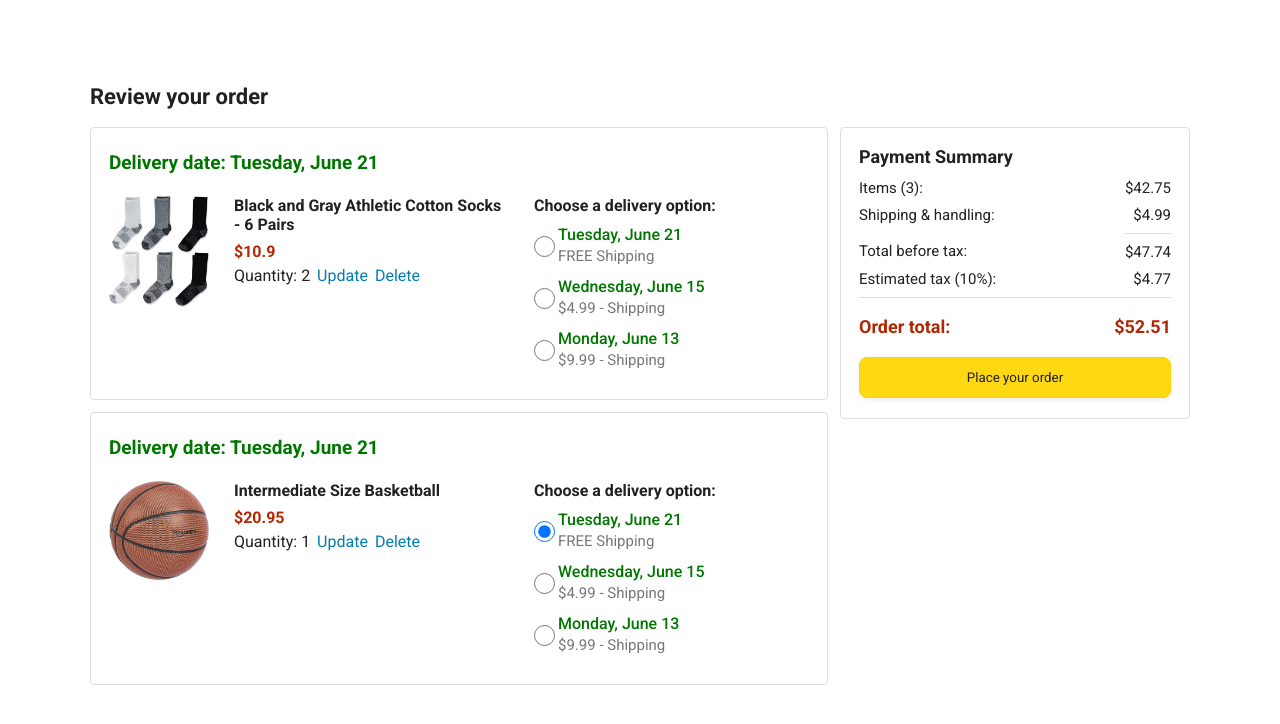
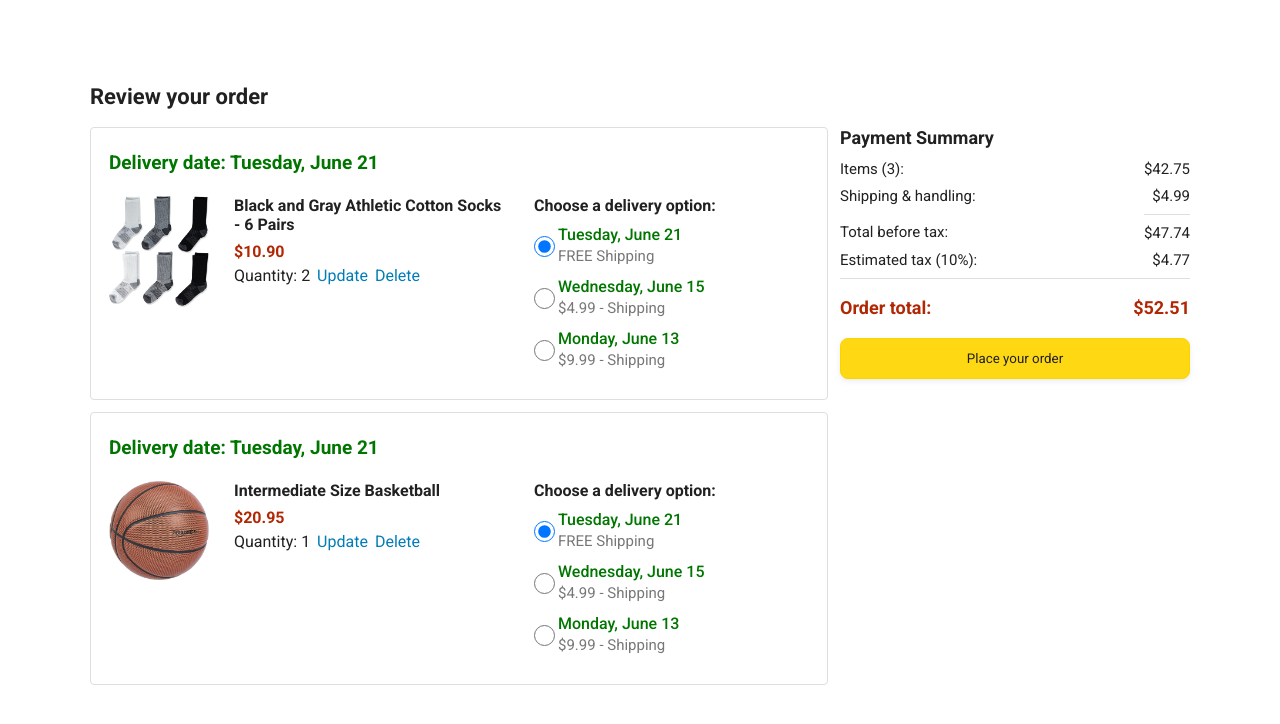
Before and after one commit to lola-ilori/javascript-amazon-project, a plain HTML site: page checkout.html in a window 1280 px wide. Shown: the part 56-780 px from the top of the page. Drawn offline with Linux system fonts and the light colour scheme.

Commit message:
fix price formatting & radio selectors

```diff
--- a/checkout.html
+++ b/checkout.html
@@ -46,7 +46,7 @@
         <div class="order-summary js-order-summary">
         </div>
 
-        <div class="payment-summary">
+        <div class="payment-sumary">
           <div class="payment-summary-title">
             Payment Summary
           </div>
--- a/scripts/amazon.js
+++ b/scripts/amazon.js
@@ -1,6 +1,8 @@
 //1st step  CREATING ARRAYS & OBJECTS like const product= [{}].
 import {products} from '../data/products.js'; //importing the products array from products.js file.
 import {cart, addToCart} from '../data/cart.js'; //importing the cart array from cart.js file. This is where the cart items are stored.
+
+import {formatCurrency} from './shared-functions/money.js'; //coming from money.js where all currency formatting lies.
 
 //2nd step
 let productsHTML = ''; //this is for combining all the html strings together. It starts as an empty string and will be filled with the html for each product.
@@ -27,7 +29,7 @@ products.forEach(function(product) { //loop through each product & generate the
       </div>
 
       <div class="product-price">
-        $${(product.priceCents / 100).toFixed(2)}
+        $${formatCurrency(product.priceCents)}
       </div>
 
       <div class="product-quantity-container">
--- a/scripts/checkout.js
+++ b/scripts/checkout.js
@@ -1,6 +1,8 @@
 //1st step- IMPORTING ARRAYS
 import {cart} from '../data/cart.js'; //importing the cart array from cart.js file. This is where the cart items are stored.
 import {products} from '../data/products.js'; //importing the products array from products.js file.
+
+import {formatCurrency} from './shared-functions/money.js'; //coming from money.js where all currency formatting lies.
 
 //2nd step: LOOP CART ARRAY
 let cartSummaryHTML = ''; //an empty array to store html
@@ -34,7 +36,7 @@ cart.forEach(function(cartItem) {
               ${matchingProduct.name}
             </div>
             <div class="product-price">
-              $${matchingProduct.priceCents / 100}
+              $${formatCurrency(matchingProduct.priceCents)}
             </div>
             <div class="product-quantity">
               <span>
@@ -56,7 +58,7 @@ cart.forEach(function(cartItem) {
             <div class="delivery-option">
               <input type="radio" checked
                 class="delivery-option-input"
-                name="delivery-option-1">
+                name="delivery-option-${matchingProduct.id}">
               <div>
                 <div class="delivery-option-date">
                   Tuesday, June 21
@@ -69,7 +71,7 @@ cart.forEach(function(cartItem) {
             <div class="delivery-option">
               <input type="radio"
                 class="delivery-option-input"
-                name="delivery-option-1">
+                name="delivery-option-${matchingProduct.id}">
               <div>
                 <div class="delivery-option-date">
                   Wednesday, June 15
@@ -82,7 +84,7 @@ cart.forEach(function(cartItem) {
             <div class="delivery-option">
               <input type="radio"
                 class="delivery-option-input"
-                name="delivery-option-1">
+                name="delivery-option-${matchingProduct.id}">
               <div>
                 <div class="delivery-option-date">
                   Monday, June 13
--- /dev/null
+++ b/scripts/shared-functions/money.js
@@ -0,0 +1,4 @@
+// create a function for formatting all currency so we'll use it across the page
+export function formatCurrency(priceCents) {
+  return (priceCents / 100).toFixed(2);
+}
```
